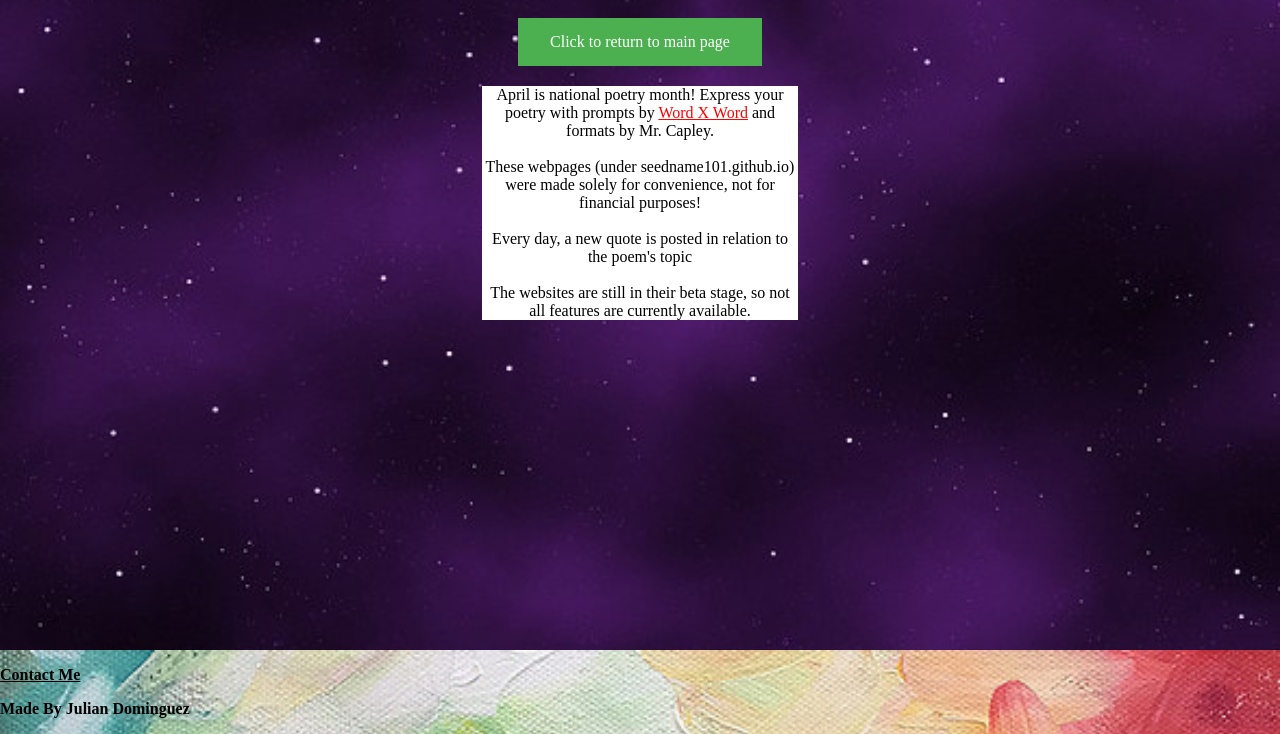
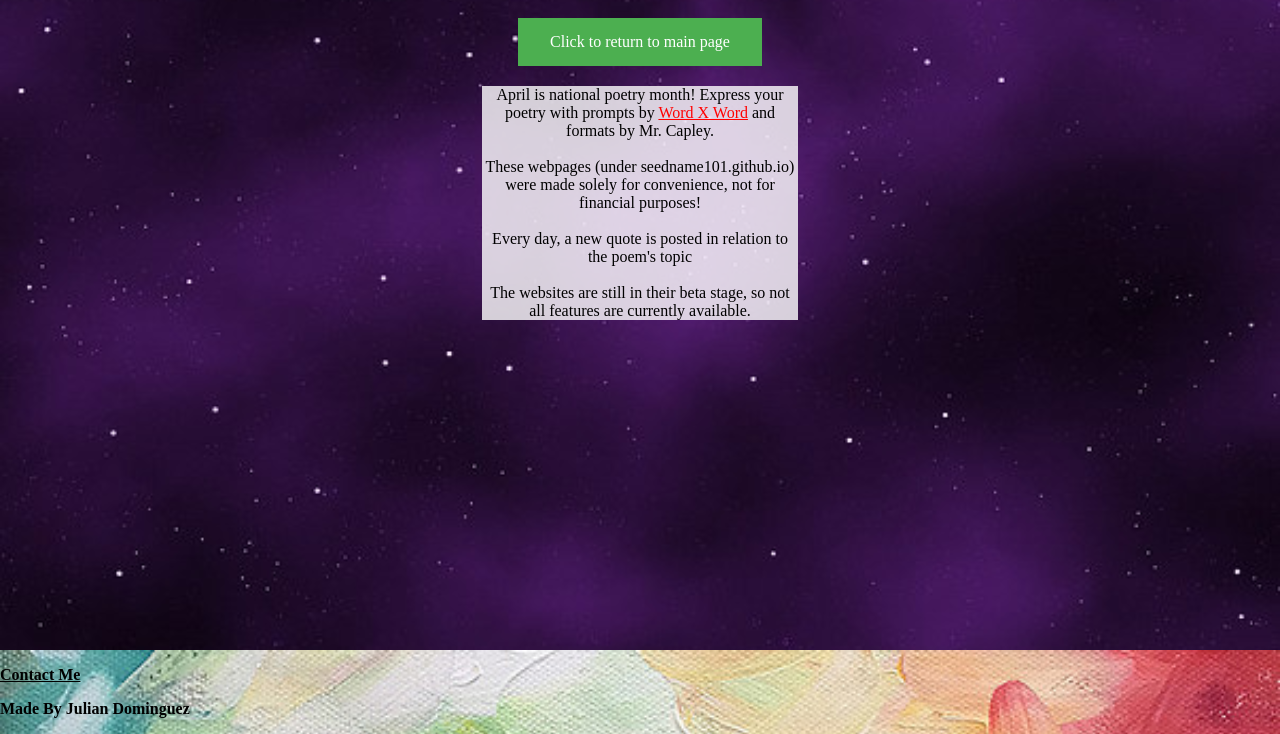
Before and after one commit to Seedname101/p30-1, a plain HTML site: page index.html in a window 1280 px wide. Shown: the part 66-800 px from the top of the page. Drawn offline with Linux system fonts and the light colour scheme.

Commit message:
Update index.html

```diff
--- a/index.html
+++ b/index.html
@@ -9,7 +9,7 @@
       background-size: cover;
     }
       .title{
-        background: white;
+        background: rgb(255, 255, 255, 0.8);
       color: black;
       text-align: center;
       width: 25%;
```
